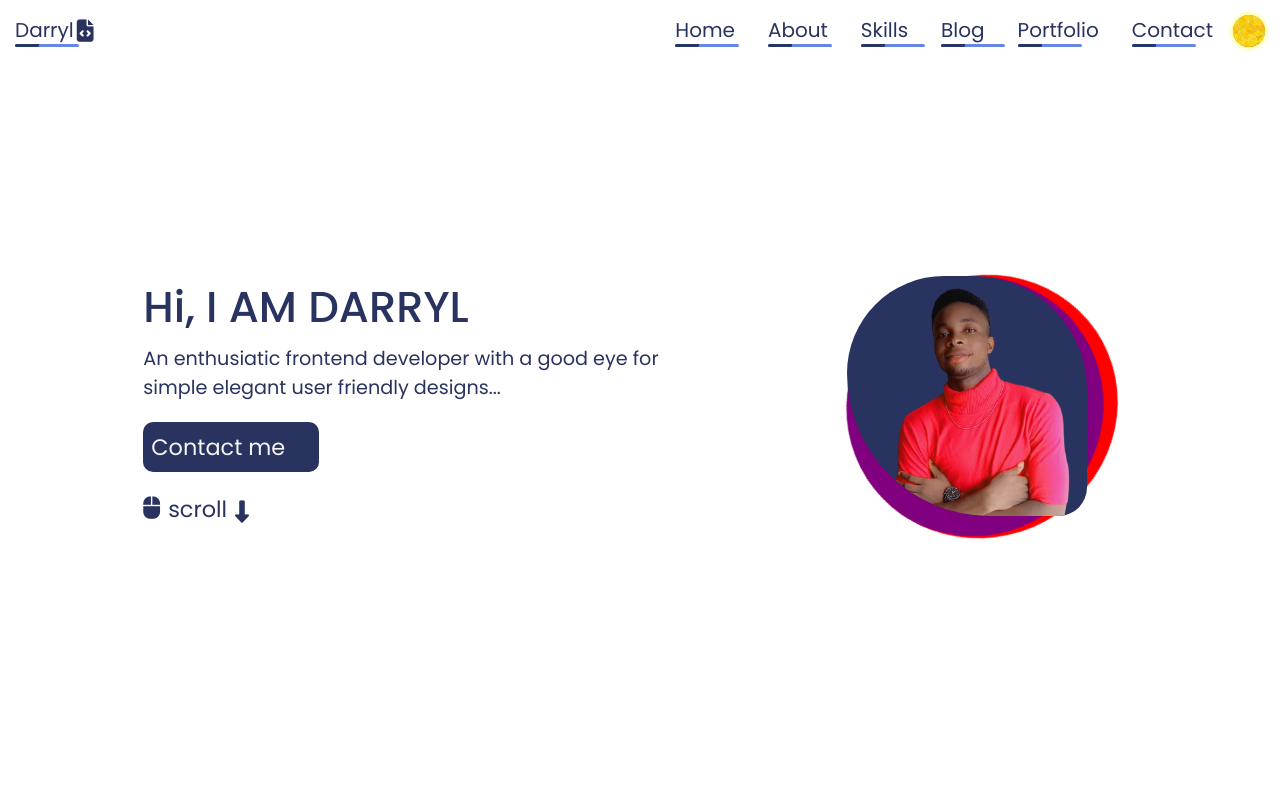
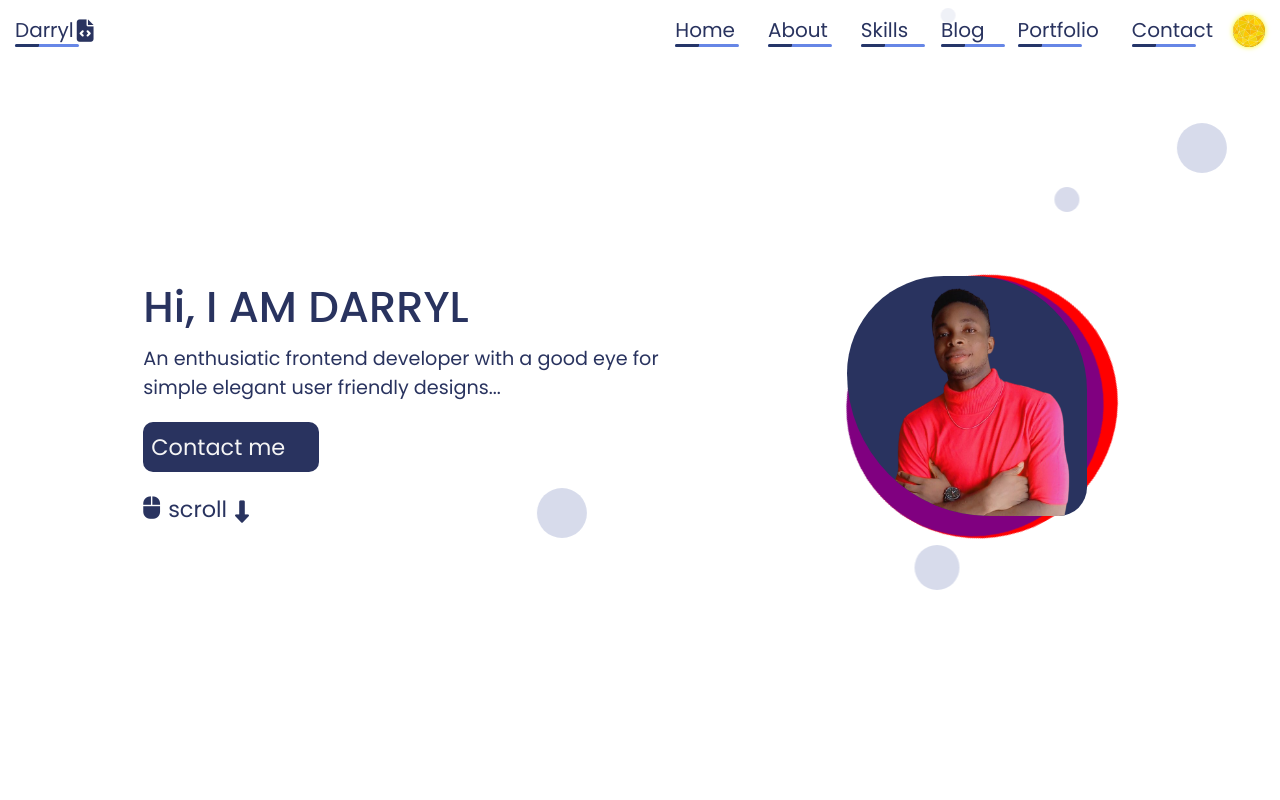
Before and after one commit to ejezie/Portfolio, a React (Create React App) app in the folder my-portfolio/: page / in a window 1280 px wide. Shown: the top 800 px of the page. Built offline with nearby package versions, Linux system fonts and the light colour scheme; some icons are missing.

Commit message:
added animated background

```diff
--- a/my-portfolio/src/App.js
+++ b/my-portfolio/src/App.js
@@ -8,10 +8,12 @@ import PortfolioPage from "./pages/PortfolioPage";
 import NavBottom from "./pages/NavBottom";
 import NavTop from "./pages/NavTop";
 import SkillsPage from "./pages/SkillsPage";
+import BackgroundPage from "./pages/BackgroundPage";
 
 function App() {
   return (
     <Router>
+      <BackgroundPage/>
       <NavTop />
       <NavBottom />
       <HomePage />
--- a/my-portfolio/src/App.scss
+++ b/my-portfolio/src/App.scss
@@ -9,6 +9,7 @@
 @import "./styles/canvastext";
 @import "./styles/slide";
 @import "./styles/icon";
+@import "./styles/background";
 
 * {
   margin: 0;
@@ -20,6 +21,7 @@ body {
   font-size: 1.4em;
   color: #29335f;
   scroll-behavior: smooth;
+  z-index: 1;
   // background-color: #090a11;
 }
 span {
--- /dev/null
+++ b/my-portfolio/src/pages/BackgroundPage.jsx
@@ -0,0 +1,28 @@
+import React from 'react'
+
+function BackgroundPage() {
+    return (
+        <div className="background">
+            <div className="bubbles">
+                <div className="bubble"></div>
+                <div className="bubble"></div>
+                <div className="bubble"></div>
+                <div className="bubble"></div>
+                <div className="bubble"></div>
+                <div className="bubble"></div>
+                <div className="bubble"></div>
+                <div className="bubble"></div>
+                <div className="bubble"></div>
+                <div className="bubble"></div>
+                <div className="bubblen"></div>
+                <div className="bubblen"></div>
+                <div className="bubblen"></div>
+                <div className="bubblen"></div>
+                <div className="bubblen"></div>
+                <div className="bubblen"></div>
+            </div>
+        </div>
+    )
+}
+
+export default BackgroundPage
--- /dev/null
+++ b/my-portfolio/src/styles/_background.scss
@@ -0,0 +1,150 @@
+.background {
+  height: 100vh;
+  width: 100vw;
+  //   background-color: black;
+  position: fixed;
+  z-index: 0;
+  .bubbles {
+    position: absolute;
+    width: 100%;
+    height: 100%;
+    z-index: 0;
+    overflow: hidden;
+    top: 0;
+    left: 0;
+    .bubble {
+      position: absolute;
+      bottom: 0;
+      background-color: rgba(58, 75, 153, 0.2);
+      border-radius: 50%;
+      animation: flying_bubble 10s infinite ease-in-out;
+      &:nth-child(1) {
+        width: 50px;
+        height: 50px;
+        left: 10%;
+        animation-duration: 8s;
+      }
+      &:nth-child(1) {
+        width: 40px;
+        height: 40px;
+        left: 10%;
+        animation-duration: 8s;
+      }
+      &:nth-child(2) {
+        width: 20px;
+        height: 20px;
+        left: 20%;
+        animation-duration: 5s;
+        animation-delay: 1s;
+      }
+      &:nth-child(3) {
+        width: 50px;
+        height: 50px;
+        left: 35%;
+        animation-duration: 10s;
+        animation-delay: 2s;
+      }
+      &:nth-child(4) {
+        width: 80px;
+        height: 80px;
+        left: 50%;
+        animation-duration: 7s;
+        animation-delay: 0s;
+      }
+      &:nth-child(5) {
+        width: 35px;
+        height: 35px;
+        left: 55%;
+        animation-duration: 6s;
+        animation-delay: 1s;
+      }
+      &:nth-child(6) {
+        width: 45px;
+        height: 45px;
+        left: 65%;
+        animation-duration: 8s;
+        animation-delay: 3s;
+      }
+      &:nth-child(7) {
+        width: 25px;
+        height: 25px;
+        left: 75%;
+        animation-duration: 7s;
+        animation-delay: 2s;
+      }
+      &:nth-child(8) {
+        width: 80px;
+        height: 80px;
+        left: 10%;
+        animation-duration: 6s;
+        animation-delay: 1s;
+      }
+      &:nth-child(9) {
+        width: 15px;
+        height: 15px;
+        left: 70%;
+        animation-duration: 9s;
+        animation-delay: 0s;
+      }
+      &:nth-child(10) {
+        width: 50px;
+        height: 50px;
+        left: 85%;
+        animation-duration: 5s;
+        animation-delay: 3s;
+      }
+    }
+    .bubblen {
+      position: absolute;
+      bottom: 0;
+      background-color: rgba(58, 75, 153);
+      border-radius: 50%;
+      animation: flying_bubblen 10s infinite ease-in-out;
+      &:nth-child(1) {
+        width: 300px;
+        height: 300px;
+        left: 10%;
+        animation-duration: 8s;
+        animation-delay: 2s;
+      }
+      &:nth-child(1) {
+        width: 200px;
+        height: 200px;
+        left: 10%;
+        animation-duration: 8s;
+        animation-delay: 2s;
+      }
+      &:nth-child(2) {
+        width: 100px;
+        height: 100px;
+        left: 7%;
+        animation-duration: 10s;
+        animation-delay: 4s;
+      }
+    }
+  }
+  @keyframes flying_bubble {
+    0% {
+      bottom: -100px;
+    }
+    50% {
+      transform: translateX(100px);
+    }
+    100% {
+      bottom: 1080px;
+      transform: translateX(-200px);
+    }
+  }
+  @keyframes flying_bubblen {
+    0% {
+      bottom: -280px;
+    }
+    50% {
+      transform: translateX(100px);
+    }
+    100% {
+      bottom: 1080px;
+      transform: translateX(700px);
+    }
+  }
+}
```
Also changed, not shown: my-portfolio/src/styles/_homepage.scss (+10 -10 lines), my-portfolio/src/index.css (line endings or trailing spaces).
